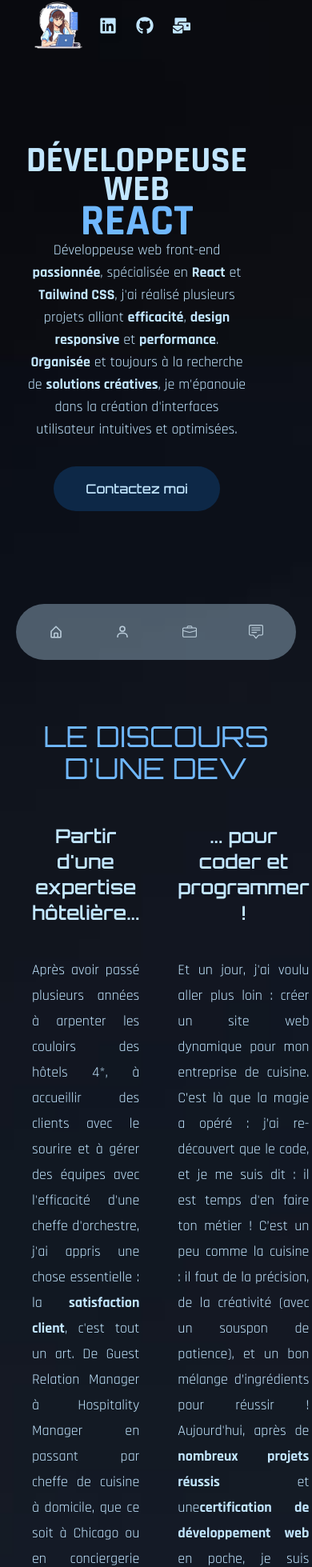
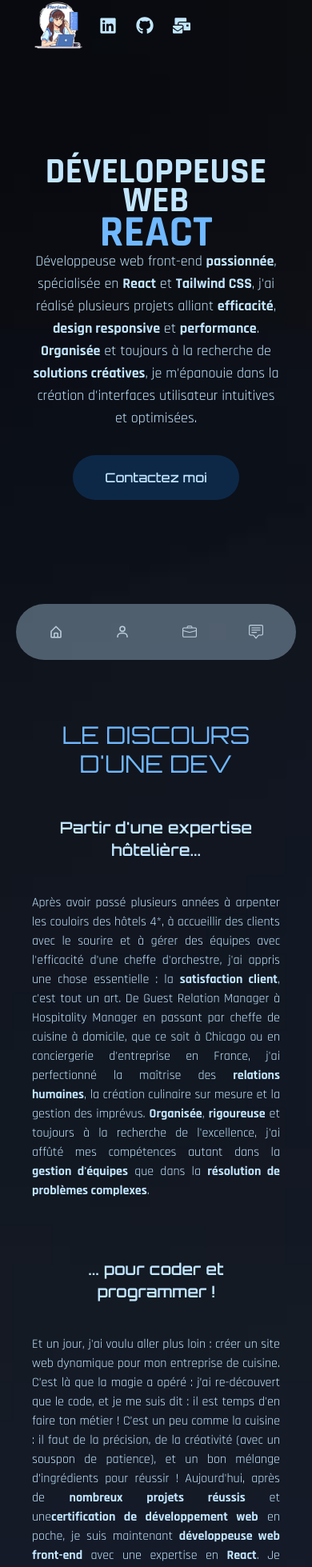
Before and after one commit to FlorianeHJ/florianehj, a React (Create React App) app: page /allworks in a window 390 px wide. Shown: the part 11-1970 px from the top of the page at 80% size. Built offline with nearby package versions, Linux system fonts and the light colour scheme; a web font is replaced by a local one.

Commit message:
responsive about pt 1

```diff
--- a/src/components/Header.jsx
+++ b/src/components/Header.jsx
@@ -34,7 +34,7 @@ const Header = () => {
     }, [prevScroll])
 
     return (
-        <header ref={headerRef} className="section mx-auto py-3  ">
+        <header ref={headerRef} className="section mx-auto py-3">
             <div className="fixed z-50">
                 <div className="flex gap-5 justify-center items-center ">
                     <a href="#home" className="md:w-24 sm:w-20 w-16">
--- a/src/pages/About.jsx
+++ b/src/pages/About.jsx
@@ -33,15 +33,15 @@ const About = () => {
         <section id="about" className="section mx-auto py-8">
             {/* {Partie blabla} */}
             <div>
-                <h2 className="h2 text-accent text-center text-4xl py-3">
+                <h2 className="h2 text-accent text-center text-3xl sm:text-4xl py-3">
                     Le discours d'une dev
                 </h2>
-                <div className="flex flex-row gap-12 py-3">
+                <div className="flex flex-col md:flex-row gap-12 py-3">
                     <div>
-                        <h3 className="h3 mb-10 text-center text-2xl">
+                        <h3 className="h3 mb-10 text-center text-xl sm:text-2xl">
                             Partir d'une expertise hôtelière...
                         </h3>
-                        <p className="mb-6 text-justify">
+                        <p className="text-base sm:text-lg mb-6 text-justify">
                             Après avoir passé plusieurs années à arpenter les
                             couloirs des hôtels 4*, à accueillir des clients
                             avec le sourire et à gérer des équipes avec
@@ -63,10 +63,10 @@ const About = () => {
                         </p>
                     </div>
                     <div>
-                        <h3 className="h3 mb-10 text-center text-2xl">
+                        <h3 className="h3 mb-10 text-center text-xl sm:text-2xl">
                             ... pour coder et programmer !
                         </h3>
-                        <p className="mb-6 text-justify">
+                        <p className=" text-base sm:text-lg mb-6 text-justify">
                             Et un jour, j'ai voulu aller plus loin : créer un
                             site web dynamique pour mon entreprise de cuisine.
                             C’est là que la magie a opéré : j’ai re-découvert
--- a/src/pages/Home.jsx
+++ b/src/pages/Home.jsx
@@ -6,10 +6,10 @@ const Banner = () => {
     return (
         <section
             id="home"
-            className="section flex justify-center items-center h-screen flex-row gap-12"
+            className="section flex justify-center  items-center h-screen flex-row md:gap-12"
         >
             {/* {text} */}
-            <div className="flex-1 justify-between items-center text-center font-secondary">
+            <div className="flex-1 justify-center items-center text-center font-secondary">
                 <h1 className="text-[45px] sm:text-[60px] font-bold leading-[0.8] uppercase">
                     Développeuse Web <br />
                     <span className="text-[55px] sm:text-[70px] text-accent">
```
